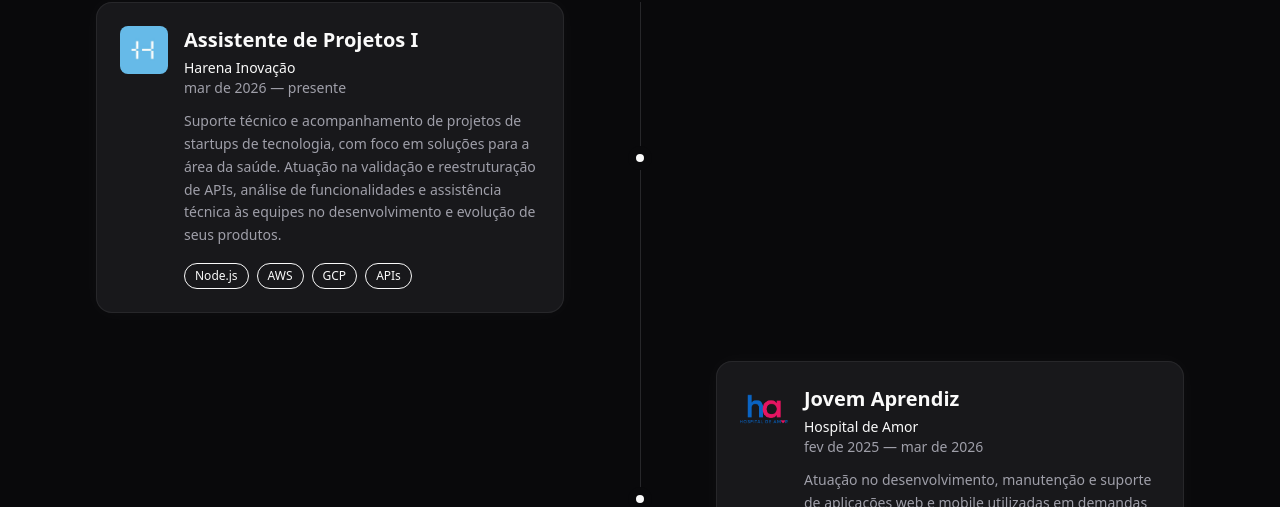
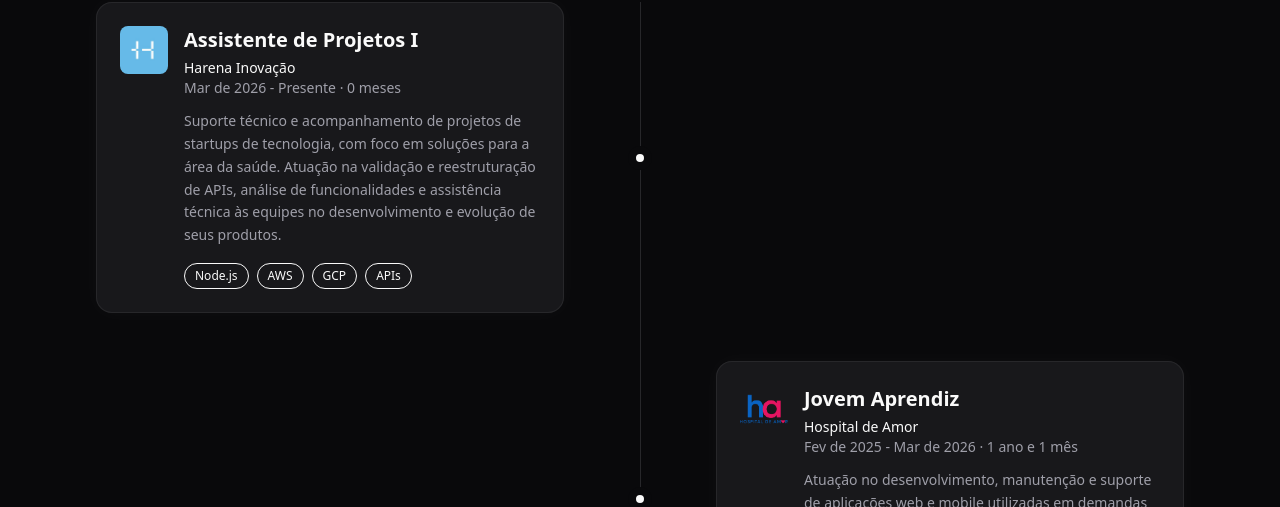
Before and after one commit to LeandroGiovani/portifolioPessoal, a React (Vite) app in the folder frontEnd/: page / in a window 1280 px wide. Shown: the part 1223-1730 px from the top of the page. Built offline with nearby package versions, Linux system fonts and the light colour scheme.

Commit message:
logica de calculo de datas

```diff
--- a/frontEnd/src/components/Experience.jsx
+++ b/frontEnd/src/components/Experience.jsx
@@ -8,7 +8,7 @@ const experiences = [
     role: "Assistente de Projetos I",
     company: "Harena Inovação",
     companyLogo: harenaL,
-    period: "mar de 2026 — presente",
+    period: "03/2026 — Presente",
     description: "Suporte técnico e acompanhamento de projetos de startups de tecnologia, com foco em soluções para a área da saúde. Atuação na validação e reestruturação de APIs, análise de funcionalidades e assistência técnica às equipes no desenvolvimento e evolução de seus produtos.",
     tags: ["Node.js", "AWS", "GCP", "APIs"],
   },
@@ -16,7 +16,7 @@ const experiences = [
     role: "Jovem Aprendiz",
     company: "Hospital de Amor",
     companyLogo: haL,
-    period: "fev de 2025 — mar de 2026",
+    period: "02/2025 — 03/2026",
     description: "Atuação no desenvolvimento, manutenção e suporte de aplicações web e mobile utilizadas em demandas internas da instituição.",
     tags: ["React", "React Native", "PHP", "Python", "MySQL", "Git"],
   },
--- a/frontEnd/src/components/ExperienceCard.jsx
+++ b/frontEnd/src/components/ExperienceCard.jsx
@@ -13,6 +13,54 @@
 // limitations under the License.
 
 const ExperienceCard = ({ role, company, companyLogo, period, description, tags, i }) => {
+
+    const periodParts = period.split("—").map(p => p.trim());
+
+    const months = ["jan", "fev", "mar", "abr", "mai", "jun", "jul", "ago", "set", "out", "nov", "dez"];
+
+    const parseDate = (dateStr) => {
+        if (!dateStr || dateStr.toLowerCase() === "presente") return new Date();
+
+        const [month, year] = dateStr.split("/");
+        const monthIndex = parseInt(month) - 1;
+
+        return new Date(year, monthIndex);
+    };
+
+    const formatDate = (dateStr) => {
+        if (!dateStr || dateStr.toLowerCase() === "presente") return "Presente";
+
+        const [month, year] = dateStr.split("/");
+        const monthIndex = parseInt(month) - 1;
+
+        return `${months[monthIndex].charAt(0).toUpperCase() + months[monthIndex].slice(1)} de ${year}`;
+    };
+
+    const startDate = parseDate(periodParts[0]);
+    const endDate = parseDate(periodParts[1]);
+
+    const totalMonths =
+        (endDate.getFullYear() - startDate.getFullYear()) * 12 +
+        (endDate.getMonth() - startDate.getMonth());
+
+    const years = Math.floor(totalMonths / 12);
+    const monthsRemaining = totalMonths % 12;
+
+    let duration = "";
+
+    if (years > 0) {
+        duration += `${years} ${years === 1 ? "ano" : "anos"}`;
+    }
+
+    if (monthsRemaining > 0) {
+        if (duration) duration += " e ";
+        duration += `${monthsRemaining} ${monthsRemaining === 1 ? "mês" : "meses"}`;
+    }
+
+    if (!duration) duration = "0 meses";
+
+    const formatedPeriod = `${formatDate(periodParts[0])} - ${formatDate(periodParts[1])} · ${duration}`;
+
     return (
         <div className={`flex flex-col md:flex-row items-center gap-8 ${i % 2 === 1 ? "md:flex-row-reverse" : ""}`}>
             <div className="flex-1">
@@ -26,7 +74,7 @@ const ExperienceCard = ({ role, company, companyLogo, period, description, tags,
                     <div>
                         <h3 className="text-xl font-semibold">{role}</h3>
                         <p className="text-sm mt-1">{company}</p>
-                    <p className="text-zinc-400 text-sm">{period}</p>
+                        <p className="text-zinc-400 text-sm">{formatedPeriod}</p>
                         <p className="text-zinc-400 mt-3 text-sm leading-relaxed">{description}</p>
                         <div className="flex flex-wrap gap-2 mt-4">
                             {tags.map((t) => (
```
Lines whose indentation alone changed are shown as unchanged.
